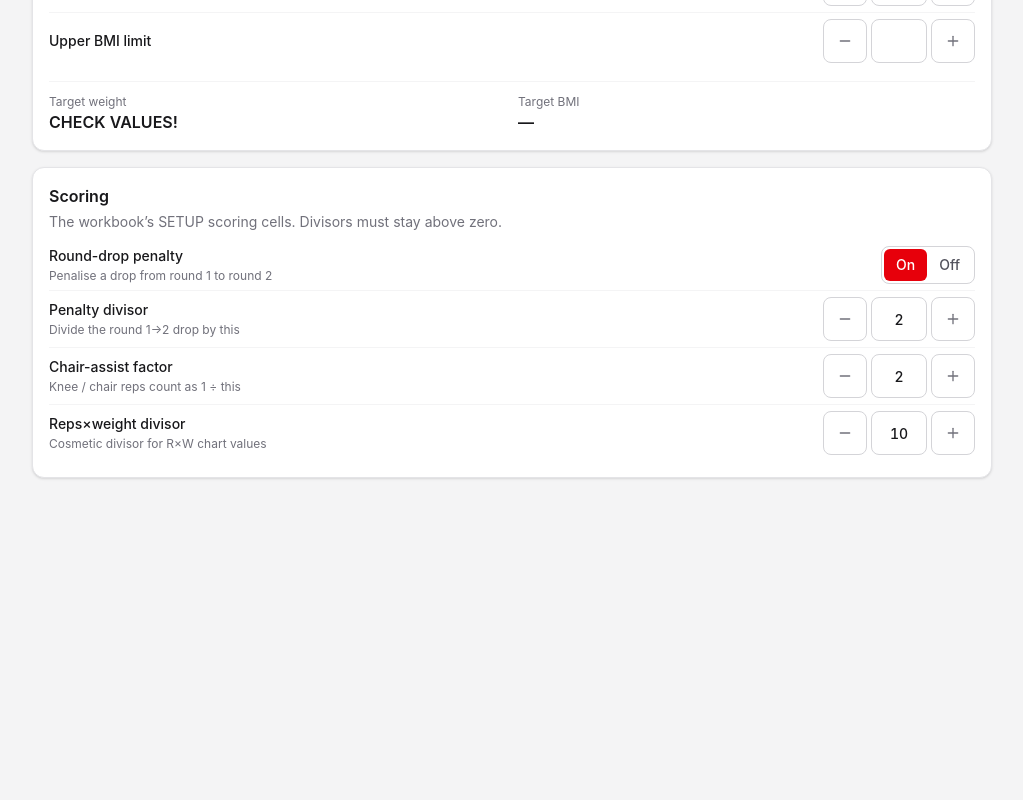
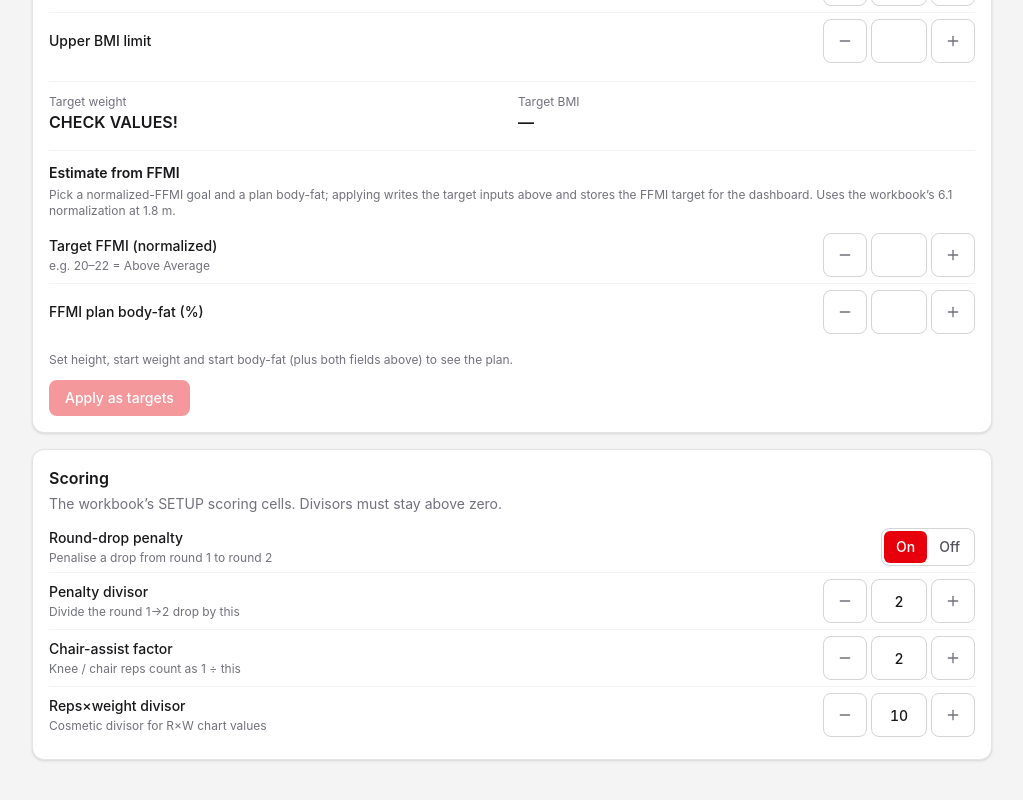
Before and after one commit to pablomatchspace/p90x-webapp, a React (Vite) app: page /#/more/settings in a window 1280 px wide. Shown: the part 1132-1932 px from the top of the page, without its empty margins (240-1263 px from the left). Before the commit the page ends 1650 px from the top, so only its background shows below. Built offline with nearby package versions, Linux system fonts and the light colour scheme.

Commit message:
feat(settings): estimate targets from a normalized-FFMI goal

```diff
--- a/src/features/more/SettingsPage.tsx
+++ b/src/features/more/SettingsPage.tsx
@@ -4,6 +4,7 @@ import { Card, Page } from '@/components/Page'
 import { NumberField } from '@/features/workouts/NumberField'
 import {
   formatFixed,
+  ffmiCategory,
   fractionToPercent,
   heightUnit,
   kgToUnit,
@@ -13,6 +14,7 @@ import {
   unitToM,
   weightUnit,
 } from '@/lib/body'
+import { leanMassForFfmi, weightForLeanMass } from '@/lib/ffmi'
 import { diffDays, formatLong } from '@/lib/dates'
 import { getTemplate, getWorkout, type ProgramKey } from '@/lib/programData'
 import { setupDerived, settingsWarnings } from '@/lib/setup'
@@ -106,11 +108,53 @@ export function SettingsPage() {
   // null = no dialog; { value } holds the candidate start date (value null = clear)
   const [pendingStart, setPendingStart] = useState<{ value: string | null } | null>(null)
   const [pendingProgram, setPendingProgram] = useState<ProgramKey | null>(null)
+  // FFMI estimator drafts (E14) — FFMI as-is, body-fat as display percent
+  const [ffmiDraft, setFfmiDraft] = useState<number | null>(settings.targets.ffmi ?? null)
+  const [bfDraft, setBfDraft] = useState<number | null>(
+    fractionToPercent(settings.targets.bodyFat ?? null),
+  )
+  const [pendingFfmi, setPendingFfmi] = useState(false)
 
   const units = settings.units
   const wUnit = weightUnit(units)
   const derived = setupDerived(settings)
   const warnings = settingsWarnings(settings)
+  // E14: everything below derives live from the two drafts + start stats. The
+  // applied lean-mass increase is the HONEST one (option A): implied lean minus
+  // start lean; the sheet's quirky target-weight formula stays the oracle and
+  // both weights are shown side by side.
+  const ffmiPlan = (() => {
+    if (
+      ffmiDraft === null ||
+      bfDraft === null ||
+      settings.height == null ||
+      derived.startLean === null
+    ) {
+      return null
+    }
+    const bf = percentToFraction(bfDraft)
+    const lean = ffmiDraft === null ? null : leanMassForFfmi(ffmiDraft, settings.height)
+    if (bf === null || lean === null) return null
+    const weight = weightForLeanMass(lean, bf)
+    if (weight === null) return null
+    const increase = Math.round((lean - derived.startLean) * 1000) / 1000
+    return {
+      lean,
+      weight,
+      increase,
+      sheetTargetWeight: increase + derived.startLean + derived.startLean * bf,
+    }
+  })()
+
+  function applyFfmiTargets() {
+    if (ffmiPlan === null || ffmiDraft === null || bfDraft === null) return
+    updateTargets({
+      leanMassIncrease: ffmiPlan.increase,
+      bodyFat: percentToFraction(bfDraft),
+      ffmi: ffmiDraft,
+    })
+    setPendingFfmi(false)
+  }
 
   const showWeight = (kg: number | null) =>
     kg === null ? '—' : formatFixed(kgToUnit(kg, units), 1)
@@ -352,6 +396,70 @@ export function SettingsPage() {
           />
           <Derived label="Target BMI" value={formatFixed(derived.targetBmi, 1)} />
         </dl>
+        <div className="mt-4 border-t border-zinc-100 pt-3 dark:border-zinc-800">
+          <h3 className="text-sm font-semibold">Estimate from FFMI</h3>
+          <p className="mt-1 text-xs text-zinc-500 dark:text-zinc-400">
+            Pick a normalized-FFMI goal and a plan body-fat; applying writes the target inputs above
+            and stores the FFMI target for the dashboard. Uses the workbook&rsquo;s 6.1
+            normalization at 1.8 m.
+          </p>
+          <div className="mt-2 divide-y divide-zinc-100 dark:divide-zinc-800">
+            <Row
+              label="Target FFMI (normalized)"
+              hint={
+                ffmiDraft !== null
+                  ? `Category: ${ffmiCategory(ffmiDraft)}`
+                  : 'e.g. 20–22 = Above Average'
+              }
+            >
+              <NumberField
+                label="Target FFMI (normalized)"
+                value={ffmiDraft}
+                step={0.1}
+                onChange={setFfmiDraft}
+              />
+            </Row>
+            <Row label="FFMI plan body-fat (%)">
+              <NumberField
+                label="FFMI plan body-fat (%)"
+                value={bfDraft}
+                step={0.5}
+                onChange={setBfDraft}
+              />
+            </Row>
+          </div>
+          {ffmiPlan !== null ? (
+            <dl className="mt-3 grid grid-cols-2 gap-3 sm:grid-cols-4">
+              <Derived label="Lean mass (plan)" value={showWeight(ffmiPlan.lean)} unit={wUnit} />
+              <Derived
+                label="Lean gain"
+                value={`${ffmiPlan.increase >= 0 ? '+' : ''}${formatFixed(
+                  kgToUnit(ffmiPlan.increase, units),
+                  1,
+                )}`}
+                unit={wUnit}
+              />
+              <Derived label="Implied weight" value={showWeight(ffmiPlan.weight)} unit={wUnit} />
+              <Derived
+                label="Sheet target (plan)"
+                value={showWeight(ffmiPlan.sheetTargetWeight)}
+                unit={wUnit}
+              />
+            </dl>
+          ) : (
+            <p className="mt-3 text-xs text-zinc-500 dark:text-zinc-400">
+              Set height, start weight and start body-fat (plus both fields above) to see the plan.
+            </p>
+          )}
+          <button
+            type="button"
+            disabled={ffmiPlan === null}
+            onClick={() => setPendingFfmi(true)}
+            className="mt-3 rounded-lg bg-red-600 px-4 py-2 text-sm font-medium text-white hover:bg-red-700 disabled:opacity-40"
+          >
+            Apply as targets
+          </button>
+        </div>
         {warnings.length > 0 && (
           <ul
             role="alert"
@@ -498,6 +606,45 @@ export function SettingsPage() {
           </Card>
         </div>
       )}
+      {/* FFMI estimator apply confirm (E14) */}
+      {pendingFfmi && ffmiPlan !== null && ffmiDraft !== null && bfDraft !== null && (
+        <div
+          className="fixed inset-0 z-50 flex items-center justify-center bg-black/40 p-4"
+          role="dialog"
+          aria-modal="true"
+          aria-label="Confirm FFMI targets"
+        >
+          <Card className="max-w-md">
+            <h2 className="text-base font-semibold">Apply FFMI-based targets?</h2>
+            <p className="mt-2 text-sm text-zinc-600 dark:text-zinc-300">
+              This writes your target inputs: lean-mass increase{' '}
+              <span className="font-medium">
+                {formatFixed(kgToUnit(ffmiPlan.increase, units), 2)} {wUnit}
+              </span>
+              , target body-fat <span className="font-medium">{formatFixed(bfDraft, 1)}%</span> and
+              FFMI target <span className="font-medium">{formatFixed(ffmiDraft, 1)}</span>. The
+              sheet&rsquo;s target weight then derives from these, exactly as from hand-entered
+              values.
+            </p>
+            <div className="mt-4 flex gap-2">
+              <button
+                type="button"
+                onClick={applyFfmiTargets}
+                className="rounded-lg bg-red-600 px-4 py-2 text-sm font-medium text-white hover:bg-red-700"
+              >
+                Apply targets
+              </button>
+              <button
+                type="button"
+                onClick={() => setPendingFfmi(false)}
+                className="rounded-lg px-4 py-2 text-sm font-medium hover:bg-zinc-100 dark:hover:bg-zinc-800"
+              >
+                Cancel
+              </button>
+            </div>
+          </Card>
+        </div>
+      )}
     </Page>
   )
 }
```
